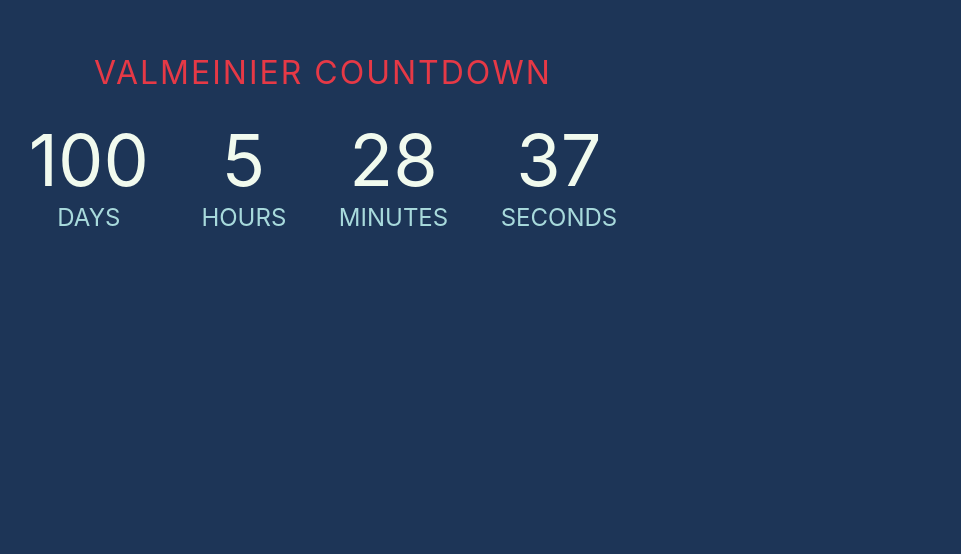
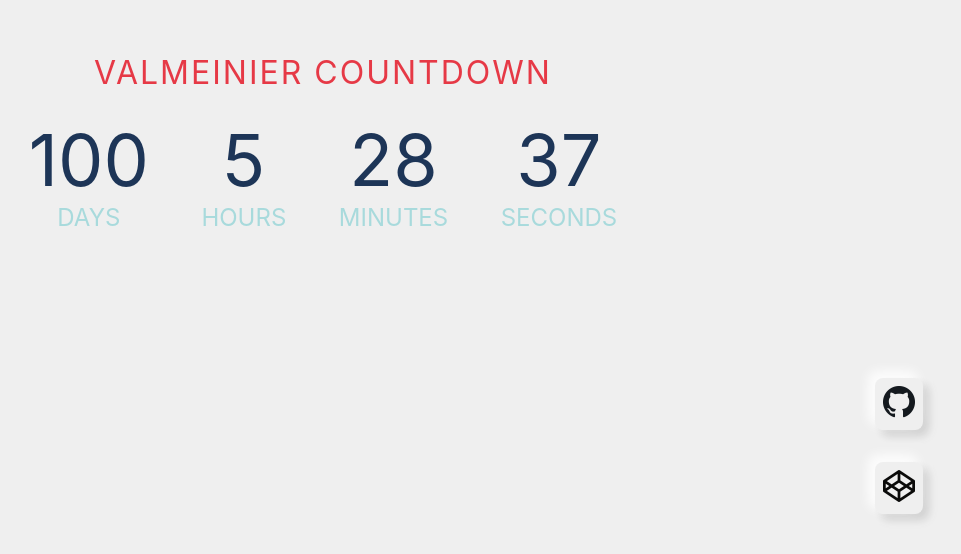
Before and after one commit to Lennert-Boone/Valmeinier-Countdown, a plain HTML site: page index.html in a window 1280 px wide. Shown: the part 246-800 px from the top of the page, without its empty margins (317-1278 px from the left). Drawn offline with Linux system fonts and the light colour scheme.

Commit message:
Add code buttons as feature

```diff
--- a/css/style.css
+++ b/css/style.css
@@ -15,7 +15,7 @@
 
   body {
     align-items: center;
-    background-color: #1d3557;
+    background-color: #efefef;
     display: flex;
     font-family: -apple-system,
       BlinkMacSystemFont,
@@ -35,14 +35,14 @@
   }
 
   h1 {
-      color: #e63946;
+    color: #e63946;
     font-weight: normal;
     letter-spacing: .125rem;
     text-transform: uppercase;
   }
 
   li {
-      color: #a8dadc;
+    color: #a8dadc;
     display: inline-block;
     font-size: 1.5em;
     list-style-type: none;
@@ -51,9 +51,52 @@
   }
 
   li span {
-      color: #f1faee;
+    color: #1d3557;
     display: block;
     font-size: 4.5rem;
+  }
+
+  .buttons{
+    position: fixed;
+    bottom: 0;
+    right: 0;
+    display: flex;
+    align-items: center;
+    justify-content: center;
+    flex-flow: column;
+    margin: 1.5rem;
+  }
+
+  .neumorphic {
+    margin: 1rem;
+    padding: .5em .5em;
+    background: #efefef;
+    border: none;
+    border-radius: .5rem;
+    color: #e63946;
+    font-size: 1rem;
+    font-weight: 700;
+    letter-spacing: .2rem;
+    text-align: center;
+    outline: none;
+    cursor: pointer;
+    transition: .2s ease-in-out;
+    box-shadow: -6px -6px 14px rgba(255, 255, 255, .7),
+                -6px -6px 10px rgba(255, 255, 255, .5),
+                6px 6px 8px rgba(255, 255, 255, .075),
+                6px 6px 10px rgba(0, 0, 0, .15);
+  }
+  .neumorphic:hover {
+    box-shadow: -2px -2px 6px rgba(255, 255, 255, .6),
+                -2px -2px 4px rgba(255, 255, 255, .4),
+                2px 2px 2px rgba(255, 255, 255, .05),
+                2px 2px 4px rgba(0, 0, 0, .1);
+  }
+  .neumorphic:active {
+    box-shadow: inset -2px -2px 6px rgba(255, 255, 255, .7),
+                inset -2px -2px 4px rgba(255, 255, 255, .5),
+                inset 2px 2px 2px rgba(255, 255, 255, .075),
+                inset 2px 2px 4px rgba(0, 0, 0, .15);
   }
 
   @media all and (max-width: 768px) {
--- a/index.html
+++ b/index.html
@@ -22,5 +22,9 @@
           </ul>
         </div>
       </div>
+      <div class="buttons">
+          <a href="https://codepen.io/Lennert-Boone" target="_blank"><button class="neumorphic"><img src="images/github_logo.png" alt="" width="32"></button></a>
+          <a href="https://github.com/Lennert-Boone" target="_blank"><button class="neumorphic"><img src="images/codepen_logo.png" alt="" width="32"></button></a>
+      </div>
 </body>
 </html>
```
